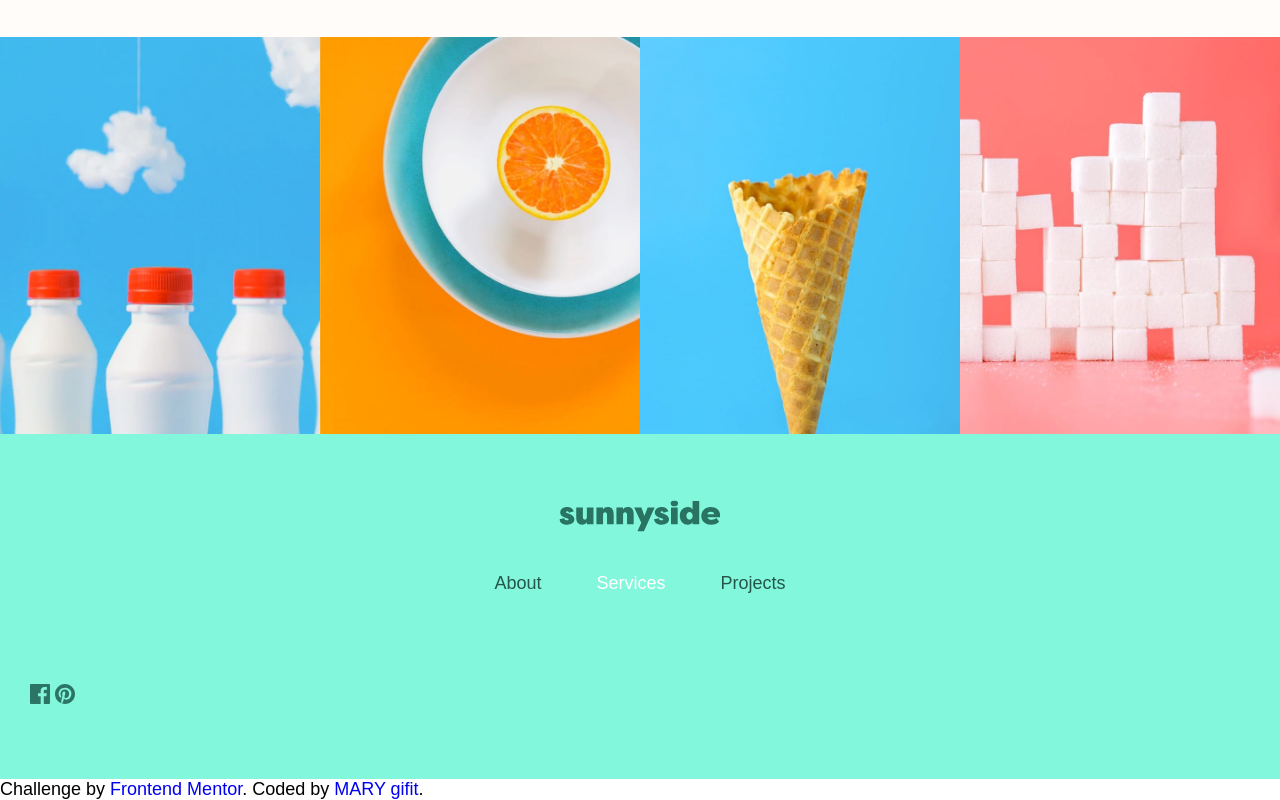
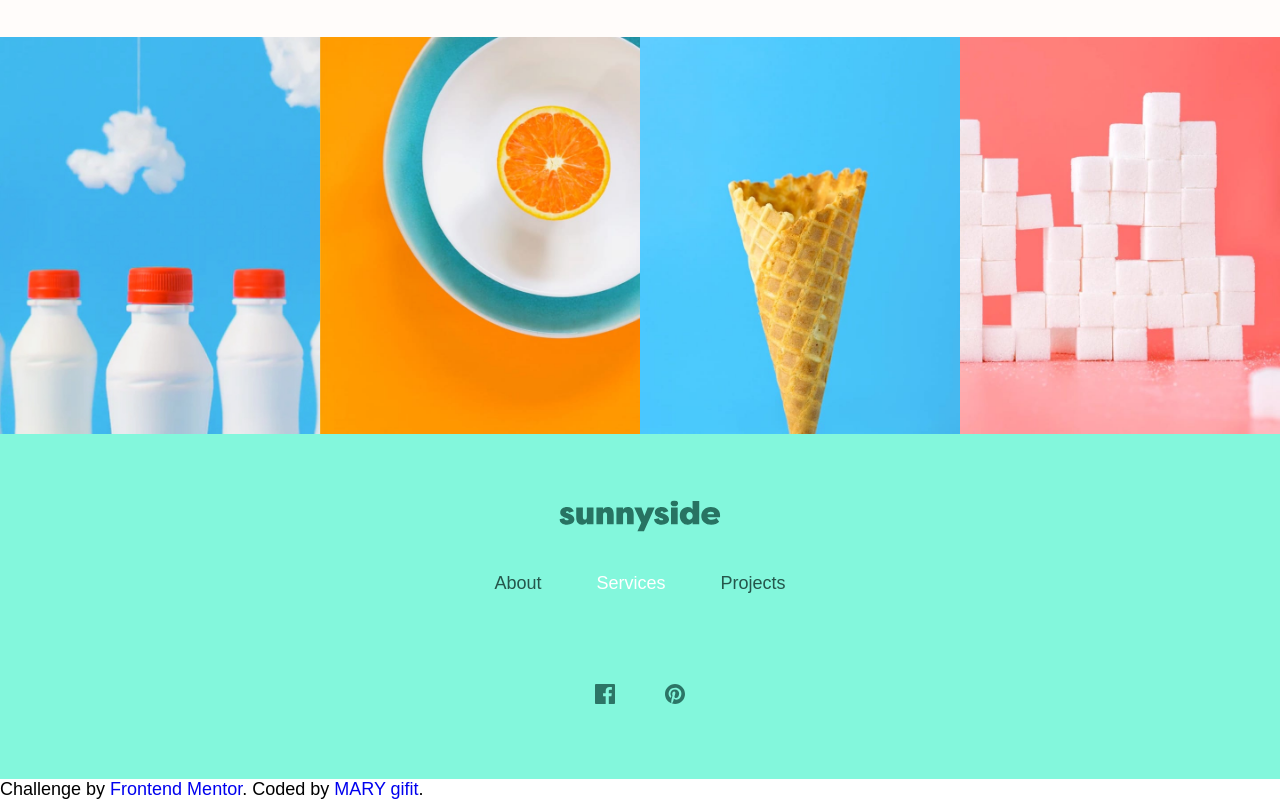
Before and after one commit to wanyike/sunnyside-agency-landing-page., a plain HTML site: page index.html in a window 1280 px wide. In both pictures the pointer is over the element 640 px from the left and 3946 px from the top of the page. Shown: the part 3363-4163 px from the top of the page. Drawn offline with Linux system fonts and the light colour scheme.

Commit message:
update
scc

```diff
--- a/index.html
+++ b/index.html
@@ -258,7 +258,7 @@
   </li>
 </ul>
 
-<div class="social-link-svg">
+<div class="social-links">
   <a  href="#svg">
       <svg  width="20" height="20" xmlns="http://www.w3.org/2000/svg"><path d="M18.896 0H1.104C.494 0 0 .494 0 1.104v17.793C0 19.506.494 20 1.104 20h9.58v-7.745H8.076V9.237h2.606V7.01c0-2.583 1.578-3.99 3.883-3.99 1.104 0 2.052.082 2.329.119v2.7h-1.598c-1.254 0-1.496.597-1.496 1.47v1.928h2.989l-.39 3.018h-2.6V20h5.098c.608 0 1.102-.494 1.102-1.104V1.104C20 .494 19.506 0 18.896 0z" fill="#2C7566" fill-rule="nonzero"/></svg>
       </a>
--- a/style.css
+++ b/style.css
@@ -421,20 +421,19 @@ margin-bottom: 90px;
   transition: var(--default-transtion);
 }
 
-.social-link {
+.social-links {
   display: flex;
   justify-content: center;
   align-items: center;
   gap: 25px;
 }
 
-.footer-nav :hover {
+.footer-nav :hover,
+.social-links :hover {
   color: var(--white);
 }
 
-.social-link-svg :hover {
-  color: var(--soft-red);
-}
+
 
 
 /* responsive */
```
